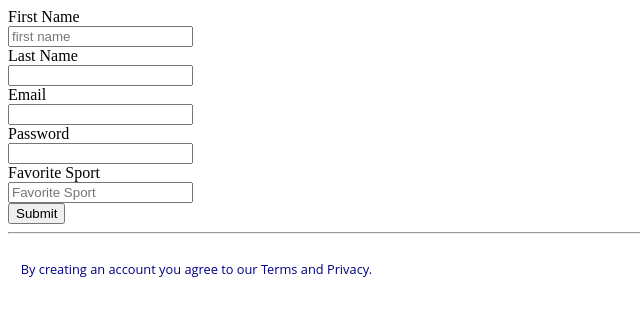
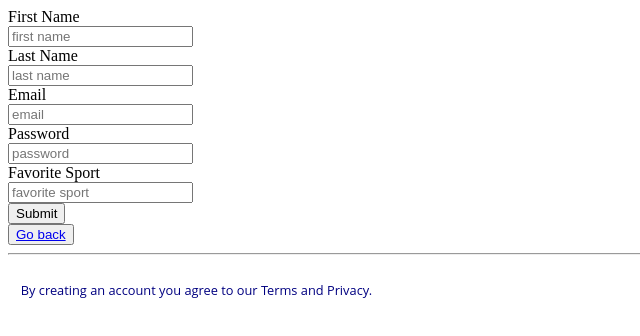
Before and after one commit to RobEMatthews/ModernWebDev, a React (Create React App) app: page /register in a window 1280 px wide. Shown: the top 336 px of the page, without its empty margins (0-640 px from the left). Built offline with nearby package versions, Linux system fonts and the light colour scheme; what parse would draw is missing.

Commit message:
favorites_feature5

```diff
--- a/src/Common/Services/AuthService.js
+++ b/src/Common/Services/AuthService.js
@@ -9,6 +9,7 @@ export const createUser = (newUser) => {
   user.set("lastName", newUser.lastName);
   user.set("password", newUser.password);
   user.set("email", newUser.email);
+  user.set("favoriteSport", newUser.favoriteSport);
 
   console.log("User: ", user);
   return user
--- a/src/Components/Auth/AuthLogin.js
+++ b/src/Components/Auth/AuthLogin.js
@@ -1,30 +1,48 @@
 import React, { useEffect, useState } from "react";
 import { checkUser } from "../../Common/Services/AuthService";
 import AuthLoginForm from "./AuthLoginForm";
-import { Link, useParams } from "react-router-dom";
+import { Link } from "react-router-dom";
+import { useHistory } from "react-router-dom";
+import FavoritesModule from "../Favorites/FavoritesModule";
+
+import {
+  BrowserRouter as Router,
+  Redirect,
+  Route,
+  Switch
+} from "react-router-dom";
+
 
 const AuthLogin = () => {
-
-  const { firstname, lastname } = useParams();
 
   const [authUser, setAuthUser] = useState({
     firstName: "",
     lastName: "",
     email: "",
-    password: ""
+    password: "",
+    favoriteSport: ""
   });
 
   // flags in the state to watch for add/remove updates
   const [add, setAdd] = useState(false);
 
   // useEffect that run when changes are made to the state variable flags
+  const history = useHistory();
+
   useEffect(() => {
     if (authUser && add) {
       checkUser(authUser).then((userChecked) => {
         if (userChecked) {
           alert(`${userChecked.get("firstName")}, you successfully logged in!`);
+
+          // history.push("/favorites/Favo");
         }
-        // TODO: redirect user to main app
+      <Router>
+      <Switch>
+      <Route path="/favorites" component={FavoritesModule} />
+      </Switch>
+      </Router>
+
         setAdd(false);
       });
     }
@@ -58,12 +76,9 @@ const AuthLogin = () => {
     </div>
 
     <div>
-    <h1>
-      {" "}
-      User: {firstname} {lastname}{" "}
-    </h1>
+
     <button>
-      <Link to="/auth">Go back.</Link>
+      <Link to="/auth">Go back</Link>
     </button>
     </div></>
   );
--- a/src/Components/Auth/AuthLoginForm.js
+++ b/src/Components/Auth/AuthLoginForm.js
@@ -32,7 +32,7 @@ const AuthLoginForm = ({ user, onChange, onSubmit }) => {
             min="0"
             required
           />
-        </div>
+        </div>{" "}
         <div className="form-group">
           <button type="submit" className="btn-primary" onSubmit={onSubmit}>
             Login
--- a/src/Components/Auth/AuthRegisterForm.js
+++ b/src/Components/Auth/AuthRegisterForm.js
@@ -1,4 +1,5 @@
 import React from "react";
+import { Link } from "react-router-dom";
 
 const AuthRegisterForm = ({ user, onChange, onSubmit }) => {
   return (
@@ -28,6 +29,7 @@ const AuthRegisterForm = ({ user, onChange, onSubmit }) => {
             value={user.lastName}
             onChange={onChange}
             name="lastName"
+            placeholder="last name"
             required
           />
         </div>{" "}
@@ -41,6 +43,7 @@ const AuthRegisterForm = ({ user, onChange, onSubmit }) => {
             value={user.email}
             onChange={onChange}
             name="email"
+            placeholder="email"
             required
           />
         </div>{" "}
@@ -54,6 +57,7 @@ const AuthRegisterForm = ({ user, onChange, onSubmit }) => {
             value={user.password}
             onChange={onChange}
             name="password"
+            placeholder="password"
             min="0"
             required
           />
@@ -63,12 +67,12 @@ const AuthRegisterForm = ({ user, onChange, onSubmit }) => {
           <br />
           <input
             type="text"
-            placeholder="Favorite Sport"
             className="form-control"
-            id="favorite_sport-input"
-            value={user.password}
+            id="favorite-sport-input"
+            value={user.favoriteSport}
             onChange={onChange}
-            name="fav_sport"
+            name="fav-sport"
+            placeholder="favorite sport"
             min="0"
             required
           />
@@ -79,6 +83,9 @@ const AuthRegisterForm = ({ user, onChange, onSubmit }) => {
           </button>
         </div>
       </form>
+      <button>
+      <Link to="/auth">Go back</Link>
+    </button>
       <hr />
         <p class="option">
           By creating an account you agree to our Terms and Privacy.
--- a/src/Components/Components.js
+++ b/src/Components/Components.js
@@ -20,7 +20,7 @@ const Components = () => {
         <Route path="/auth" exact component={AuthModule} />
         <Route path="/register" component={AuthRegister} />
         <Route path="/login" component={AuthLogin} />
-        <Route path="/favorite" component={FavoritesModule} />
+        <Route path="/favorites" component={FavoritesModule} />
         <Redirect to="/auth" />
       </Switch>
     </Router>
--- a/src/Components/Favorites/FavoritesForm.js
+++ b/src/Components/Favorites/FavoritesForm.js
@@ -1,18 +1,12 @@
 // this should be the protected route
 
 import React from "react";
-import { Link, useParams } from "react-router-dom";
 
 /* Favorites MODULE */
 const FavoritesForm = () => {
-  const { firstname, lastname } = useParams();
 
   return (
     <div>
-      <h1>
-        {" "}
-        User: {firstname} {lastname}{" "}
-      </h1>
          <div id="app"></div>
 
 <form action="/action_page.php">
@@ -215,9 +209,6 @@ const FavoritesForm = () => {
 
 <img src="src/images/soccer_image.jpg" alt="Soccer" width="100" height="100" />
 
-<button>
-        <Link to="/auth">Go back.</Link>
- </button>
 
     </div>
   );
--- /dev/null
+++ b/src/Components/Favorites/FavoritesGood.js
@@ -0,0 +1,23 @@
+import React from "react";
+import { Link, useParams } from "react-router-dom";
+import FavoritesForm from "./FavoritesForm"
+
+// You must make sure to check this protected route even when manually typing in url
+// or you can easily bypass the auth
+const FavoritesGood = () => {
+  const { firstname, lastname } = useParams();
+  return (
+    <div>
+      <h1>
+        {" "}
+        User: {firstname} {lastname}{" "}
+      </h1>
+      <FavoritesForm/>
+      <button>
+        <Link to="/auth">Go back.</Link>
+      </button>
+    </div>
+  );
+};
+
+export default FavoritesGood;
--- a/src/Components/Favorites/FavoritesModule.js
+++ b/src/Components/Favorites/FavoritesModule.js
@@ -3,8 +3,8 @@ import { useEffect, useState } from "react";
 import ProtectedRoute from "../../Common/AppTools/ProtectedRoute";
 import { getAllEvents } from "../../Common/Services/event.services.js";
 import { getUserById } from "../../Common/Services/user.service.js";
-import FavoritesForm from "./FavoritesForm";
 import Parse from "parse";
+import FavoritesGood from "./FavoritesGood";
 
 const FavoritesModule = () => {
 
@@ -43,9 +43,9 @@ const FavoritesModule = () => {
     <div>
       <ProtectedRoute
       exact
-      path="/user/firstName/lastName"
+      path="/favoritesGood"
       flag={flag}
-      component={FavoritesForm}
+      component={FavoritesGood}
       />
     </div>
 
```
Also changed, not shown: 1 other file (tests, documents, lock files or other folders).
